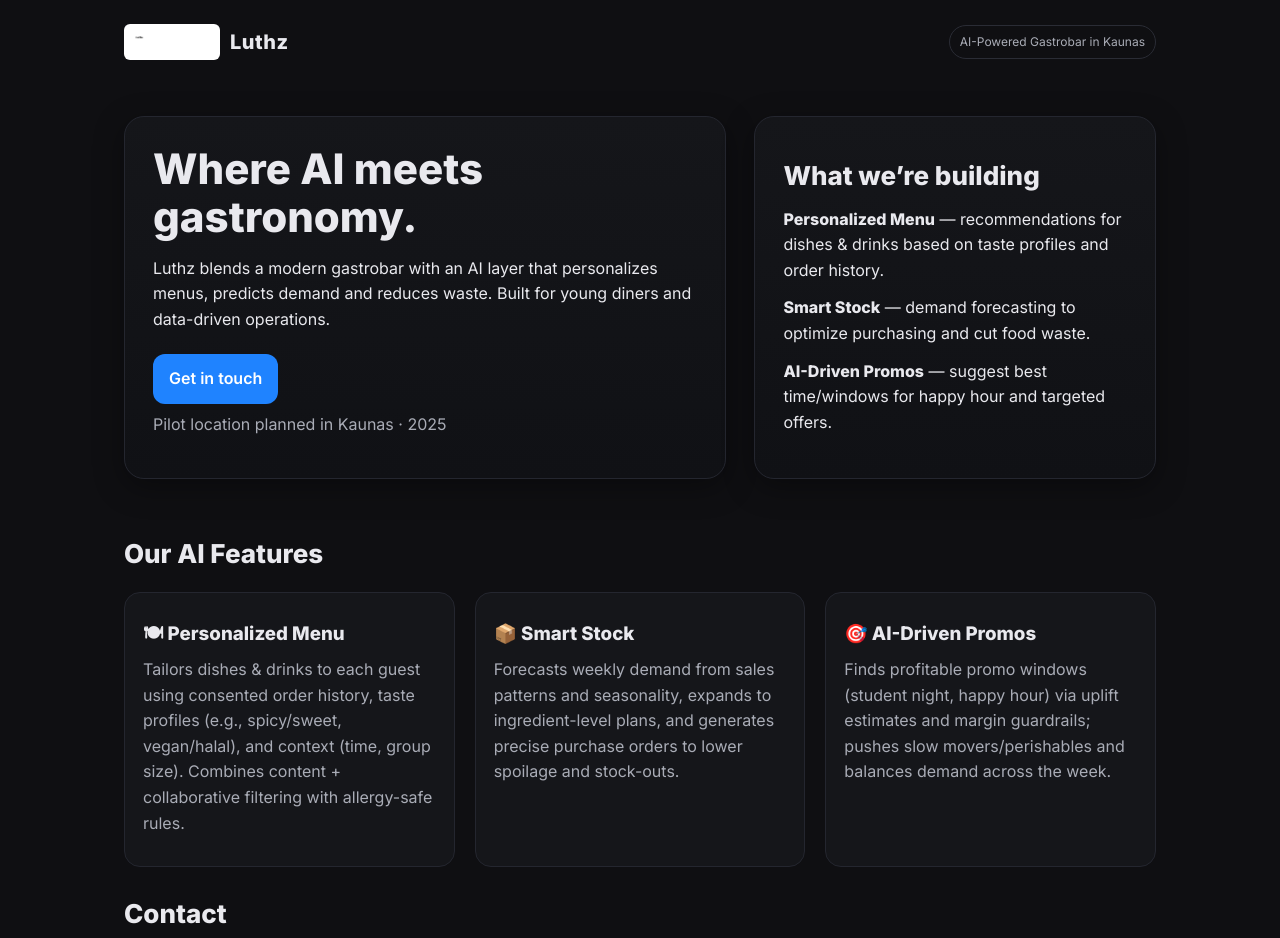
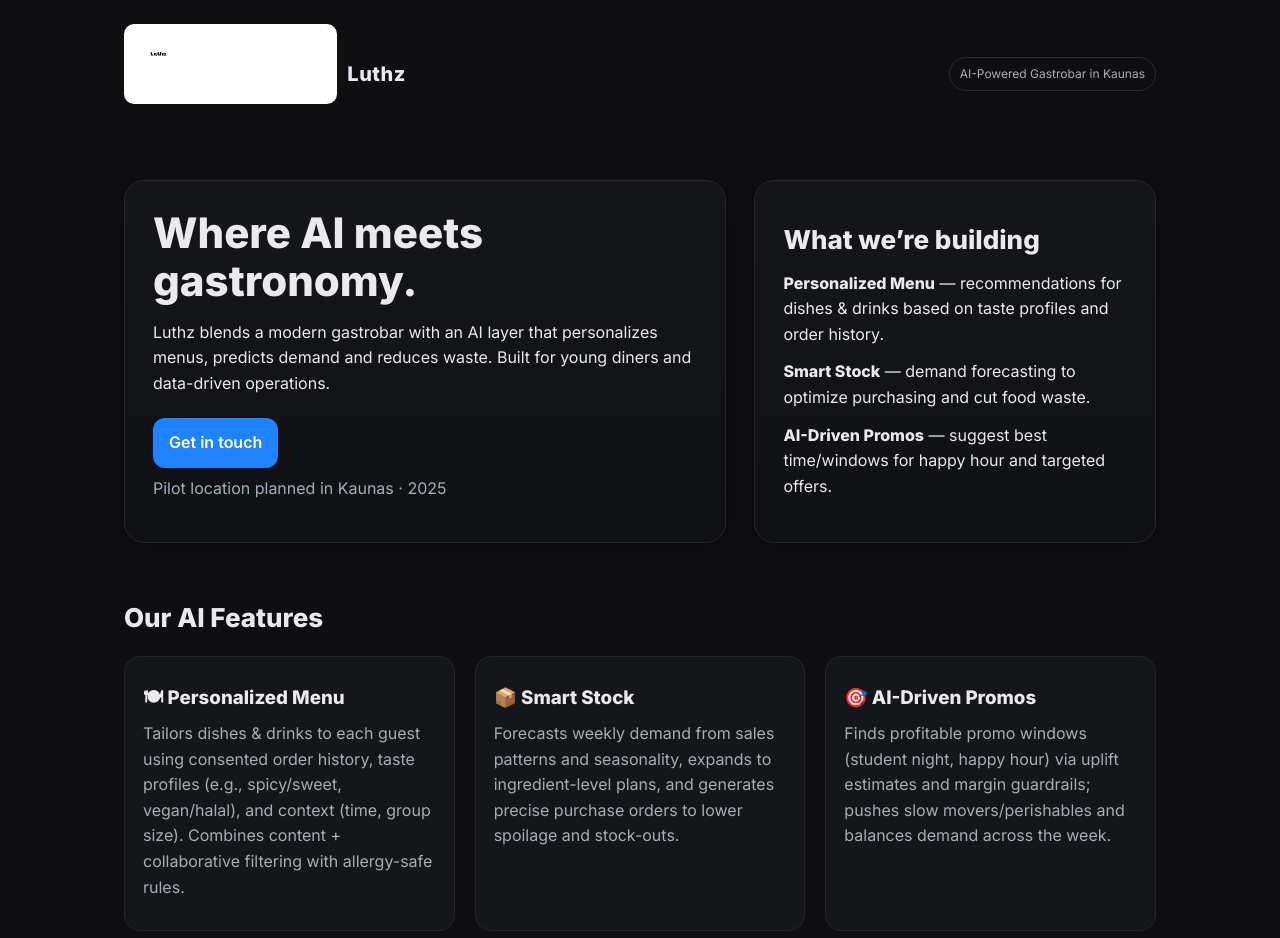
Before and after one commit to rkyrhmay/luthz-site, a plain HTML site: page index.html in a window 1280 px wide. Shown: the top 938 px of the page. Drawn offline with Linux system fonts and the light colour scheme.

Commit message:
Update index.html

```diff
--- a/index.html
+++ b/index.html
@@ -35,7 +35,7 @@
   <div class="container">
     <div class="nav">
       <div class="logo" style="display:flex;align-items:center;gap:10px">
-        <img class="brand-logo" src="luthz-logo.png" alt="Luthz logo" style="height:36px;border-radius:6px;">
+        <img src="luthz-logo.png" alt="Luthz Logo" style="height:80px; margin-bottom:20px; border-radius:10px;">
         <span>Luthz</span>
       </div>
       <div class="pill">AI-Powered Gastrobar in Kaunas</div>
```
